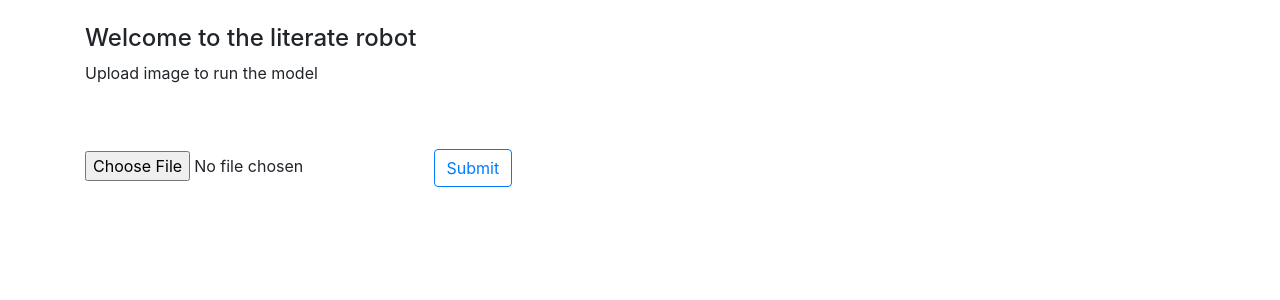
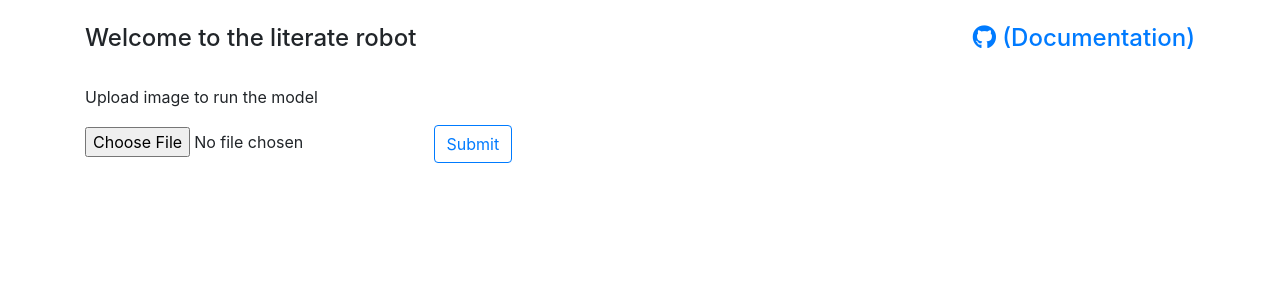
Before and after one commit to Spectre-ak/literate-robot, a Flask app: page / in a window 1280 px wide. Shown: the top 300 px of the page. Run offline with Flask 2, Linux system fonts and the light colour scheme; some libraries are stand-ins or nearby versions.

Commit message:
Update uploadImage.html

```diff
--- a/app/templates/uploadImage.html
+++ b/app/templates/uploadImage.html
@@ -9,17 +9,33 @@
     <link rel="stylesheet" href="https://use.fontawesome.com/releases/v5.7.0/css/all.css"
         integrity="sha384-lZN37f5QGtY3VHgisS14W3ExzMWZxybE1SJSEsQp9S+oqd12jhcu+A56Ebc1zFSJ" crossorigin="anonymous">
 
-    <script crossorigin src="https://unpkg.com/react@17/umd/react.production.min.js"></script>
-    <script crossorigin src="https://unpkg.com/react-dom@17/umd/react-dom.production.min.js"></script>
-
 </head>
 
 <body>
 
     <div class="container"><br/>
-        <h4>Welcome to the literate robot</h4>
+        <div class="row">
+            <div class="col">
+                <h4>Welcome to the literate robot
+
+                </h4>
+            </div>
+            <div class="col" style="text-align: right;">
+               <h4>
+
+                    <a href="https://github.com/Spectre-ak/literate-robot" class="githubLogo" style="text-align: right;">
+                        <i class="fab fa-github" aria-hidden="true" id="githubLogo" onClick="window.location.href='https://github.com/Spectre-ak/literate-robot'"></i>
+                    (Documentation)</a>
+
+
+
+               </h4>
+            </div>
+        </div>
+
+        <br>
         <p>Upload image to run the model</p>
-        <br><br>
+
 
         <form id="iamgeForm">
             <input type="file" name="file" id="imageFile" class=""/>
```
